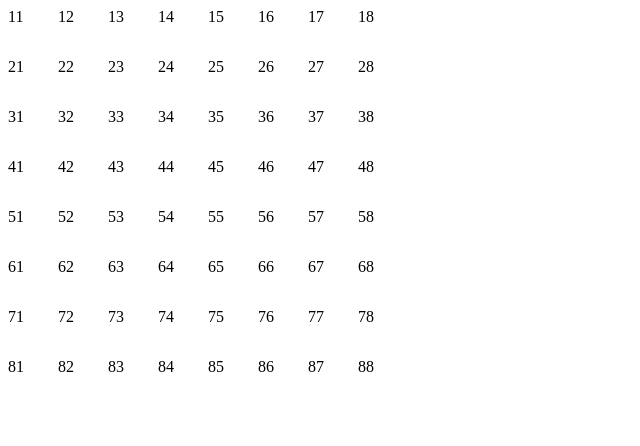
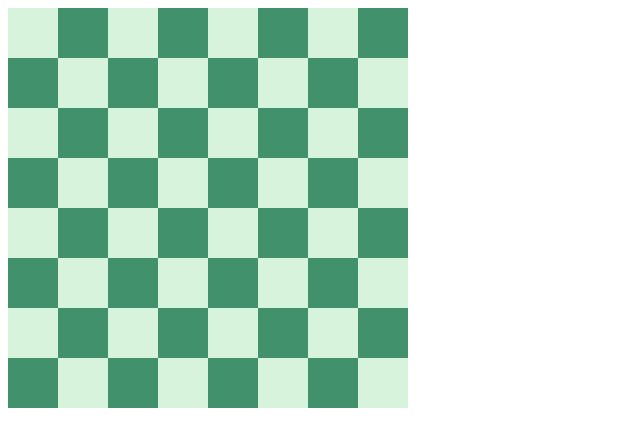
Before and after one commit to TomaszLaboj/knights-tour, a React (Create React App) app: page / in a window 1280 px wide. Shown: the top 446 px of the page, without its empty margins (0-640 px from the left). Built offline with nearby package versions, Linux system fonts and the light colour scheme; the HTML template or start-up script is replaced by a standard one.

Commit message:
added classes for  coloured squares

```diff
--- a/src/App.tsx
+++ b/src/App.tsx
@@ -20,9 +20,8 @@ function App(): JSX.Element {
   //-------------------------------------------------------------
   const OneSquare = (props:SquareProps) => {
     return(
-      <div className="square" key="{props.square.id}">
-        {props.square.row}
-        {props.square.column}
+      <div className={(props.square.row+props.square.column)%2===0?"white":"black"} key="{props.square.id}">
+
 
         <div>{props.square.piece}</div>
         <div>{props.square.moveCounter===0?'':props.square.moveCounter}</div>
```
